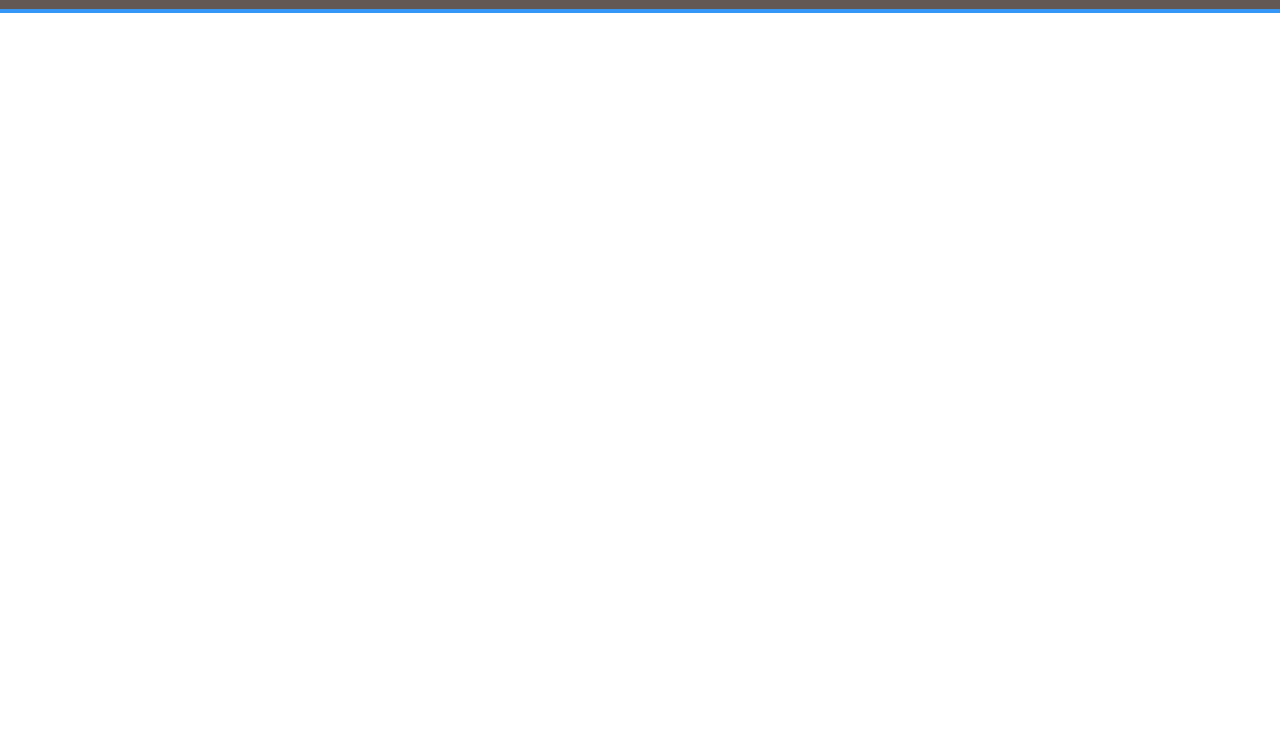
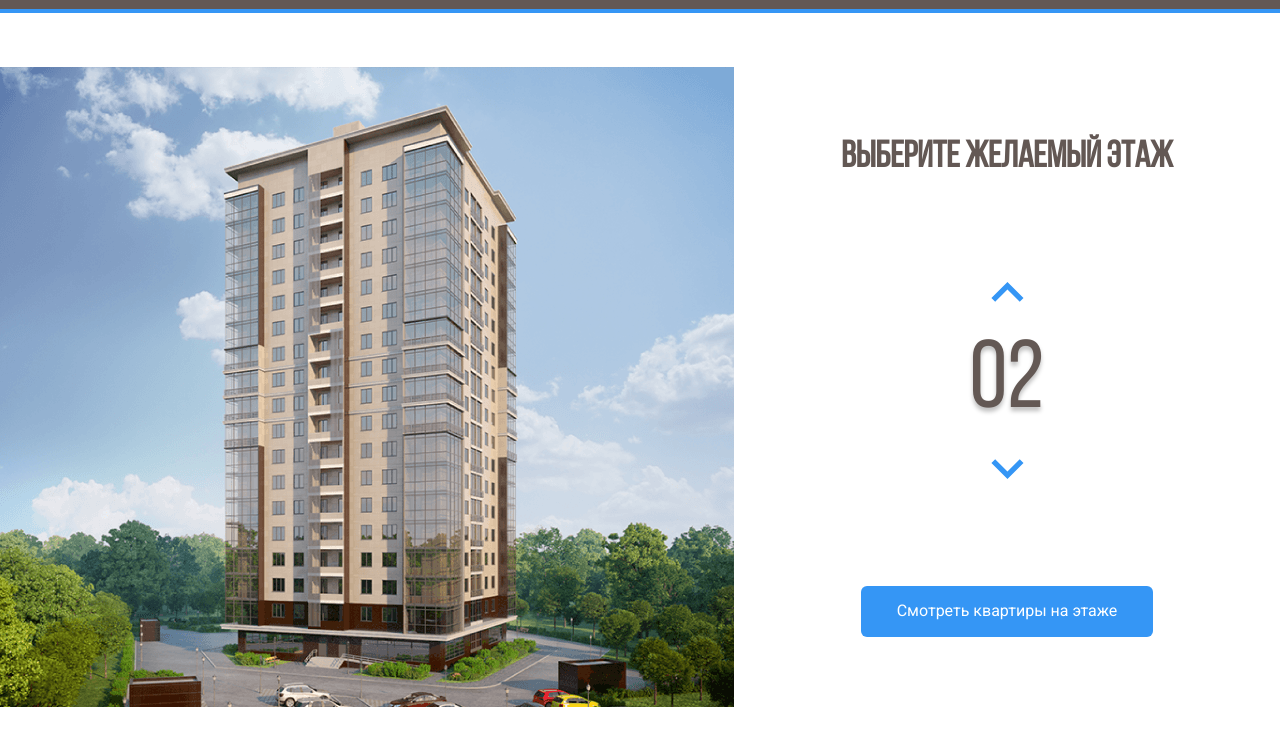
Before and after one commit to MaxZiCode/melody-housing, a plain HTML site: page index.html in a window 1280 px wide. Shown: the part 58-800 px from the top of the page. Drawn offline with Linux system fonts and the light colour scheme.

Commit message:
Add main section.

```diff
--- a/css/style.css
+++ b/css/style.css
@@ -1,3 +1,12 @@
+@font-face {
+  font-family: "Bebas Neue";
+  src: local("BebasNeueRegular"),
+    url("../fonts/BebasNeueRegular.woff2") format("woff2"),
+    url("../fonts/BebasNeueRegular.woff") format("woff");
+  font-weight: normal;
+  font-style: normal;
+  font-display: swap;
+}
 * {
   box-sizing: border-box;
 }
@@ -44,3 +53,60 @@ body {
   text-decoration: none;
   color: #fff;
 }
+.main {
+  max-width: 1280px;
+  margin: auto;
+  padding-top: 54px;
+  display: flex;
+}
+.main-info {
+  flex-grow: 1;
+  text-align: center;
+  display: flex;
+  flex-direction: column;
+  align-items: center;
+  justify-content: space-between;
+  margin: 70px;
+}
+.main-title {
+  font-family: "Bebas Neue";
+  font-size: 37px;
+  text-transform: uppercase;
+  color: #635854;
+  margin: 0;
+}
+.home-image path {
+  opacity: 0;
+  cursor: pointer;
+}
+.home-image path:hover {
+  opacity: 1;
+}
+.counter-group {
+  display: flex;
+  flex-direction: column;
+}
+.counter-button {
+  background-color: #fff;
+  border: none;
+}
+.counter-arrow-down {
+  transform: rotateX(180deg);
+}
+.counter {
+  font-family: "Bebas Neue";
+  font-size: 96px;
+  color: #635854;
+  margin: 20px;
+  text-shadow: 0px 4px 4px rgba(0, 0, 0, 0.25);
+}
+.button-primary {
+  padding: 16px 36px;
+  background: #3596f5;
+  border-radius: 6px;
+  border: none;
+  color: #fff;
+}
+.button {
+  cursor: pointer;
+}
--- a/index.html
+++ b/index.html
@@ -33,12 +33,55 @@
           </li>
         </ul>
       </nav>
+      <!-- /.navbar -->
       <div class="navbar-contacts">
         <span class="navbar-text">Закажите звонок:</span>
         <a class="navbar-phone" href="tel:+78431234567">8 (843) 123-45-67</a>
       </div>
     </div>
-    <!-- /.navbar -->
   </header>
+  <main class="main">
+    <svg class="home-image" width="734" height="640" viewBox="0 0 734 640" fill="none" xmlns="http://www.w3.org/2000/svg"
+      xmlns:xlink="http://www.w3.org/1999/xlink">
+      <rect width="734" height="640" fill="url(#pattern0)" />
+      <defs>
+        <pattern id="pattern0" patternContentUnits="objectBoundingBox" width="1" height="1">
+          <use xlink:href="#image0" transform="translate(-0.00408719) scale(0.0013624 0.0015625)" />
+        </pattern>
+        <image id="image0" width="740" height="640" xlink:href="img/home.png" />
+      </defs>
+      <path d="M222 527L442.8 535L512 521.3V543L443.5 562.7L222 551.7V527Z" fill="#3595F6" fill-opacity="0.75" />
+      <path d="M223 526V501L443.3 504.3L513 501V521L443.7 534L223 526Z" fill="#3595F6" fill-opacity="0.75" />
+      <path d="M223 500V475H444H513V498L445 505L223 500Z" fill="#3595F6" fill-opacity="0.75" />
+      <path d="M223 476V451L444.3 447.3L512 454V476H444" fill="#3595F6" fill-opacity="0.75" />
+      <path d="M223 450V424L444.5 420.7L513 431.7V453L444 446.3L223 450Z" fill="#3595F6" fill-opacity="0.75" />
+      <path d="M222 423V399.3L443 387L514 410V431.3L443 419L222 423Z" fill="#3595F6" fill-opacity="0.75" />
+      <path d="M222 401V376L444.2 359.7L514 388.3V409L443.7 387.3L222 401Z" fill="#3595F6" fill-opacity="0.75" />
+      <path d="M222 376V351L444.5 330.7L514 367.3V388L442 359.3L222 376Z" fill="#3595F6" fill-opacity="0.75" />
+      <path d="M222 350V326L445 301.3L514 345.3V367L444.7 329L222 350Z" fill="#3595F6" fill-opacity="0.75" />
+      <path d="M222 325V301L444.5 272.3L514 323.3V344L443.7 301.7L222 325Z" fill="#3595F6" fill-opacity="0.75" />
+      <path d="M221 301V277L443.3 244L514 303.3V323L444 272.3L221 301Z" fill="#3595F6" fill-opacity="0.75" />
+      <path d="M222 276V252L443.2 217L513 281V302L444.3 243.7L222 276Z" fill="#3595F6" fill-opacity="0.75" />
+      <path d="M222 252V227L444.3 189L513 259.3V280L444 216L222 252Z" fill="#3595F6" fill-opacity="0.75" />
+      <path d="M222 226V201L442.8 157.3L513 236.3V259L444 185.7L222 226Z" fill="#3595F6" fill-opacity="0.75" />
+      <path d="M223 202V177L443 129L513 214V237L442.3 157.7L223 202Z" fill="#3595F6" fill-opacity="0.75" />
+      <path d="M222 177V152L441.8 100L513 192.3V215L443.3 128.7L222 177Z" fill="#3595F6" fill-opacity="0.75" />
+      <path d="M222 152V126L444 69.3L513 171V192L443.7 100.3L222 152Z" fill="#3595F6" fill-opacity="0.75" />
+    </svg>
+    <div class="main-info">
+      <h2 class="main-title">Выберите желаемый этаж</h2>
+      <div class="counter-group">
+        <button class="button counter-button counter-up">
+          <img src="img/arrow-up.svg" alt="arrow-up" class="counter-arrow counter-arrow-up">
+        </button>
+        <span class="counter">02</span>
+        <button class="button counter-button counter-up">
+          <img src="img/arrow-up.svg" alt="arrow-down" class="counter-arrow counter-arrow-down">
+        </button>
+      </div>
+      <button class="button button-primary">Смотреть квартиры на этаже</button>
+    </div>
+    <!-- /.main-info -->
+  </main>
 </body>
 </html>
```
Also changed, not shown: fonts/BebasNeueRegular.woff (added), fonts/BebasNeueRegular.woff2 (added), img/Group 3.svg (added), img/arrow-up.svg (added), img/home.png (added).
